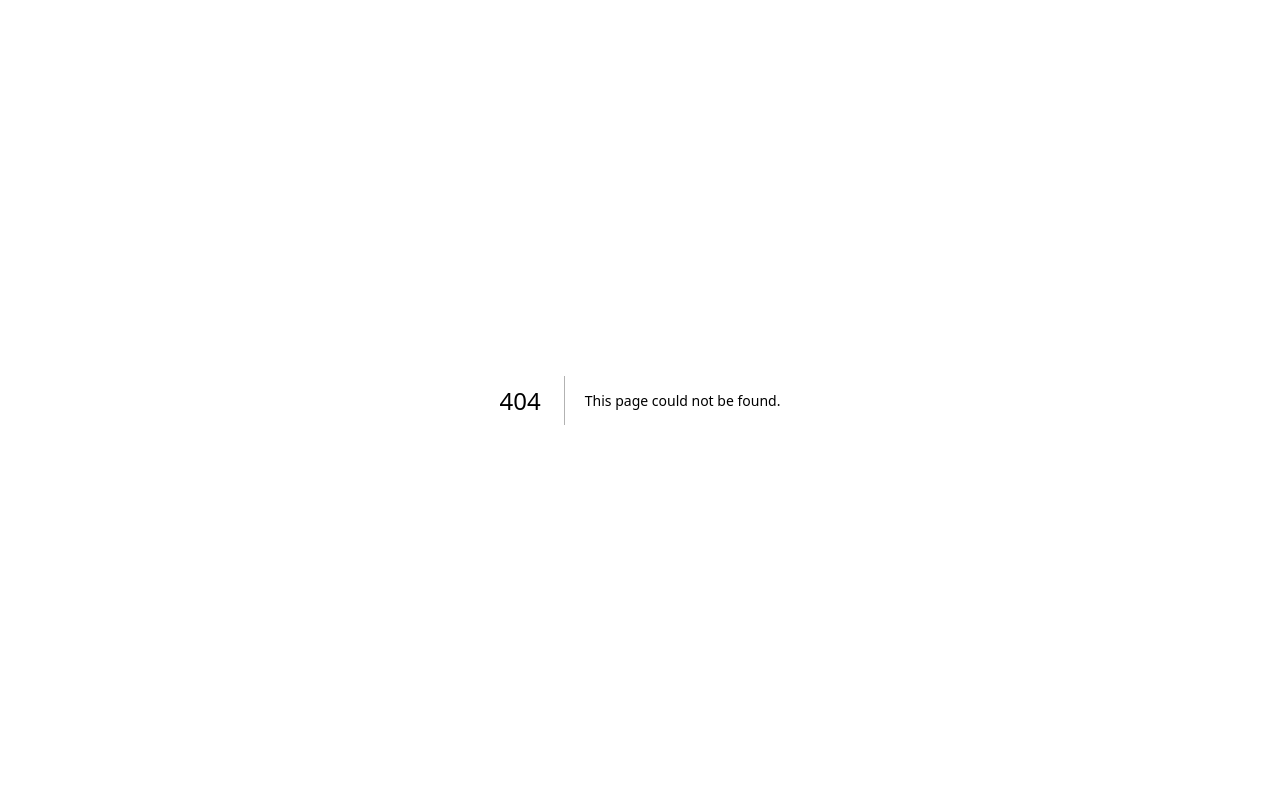
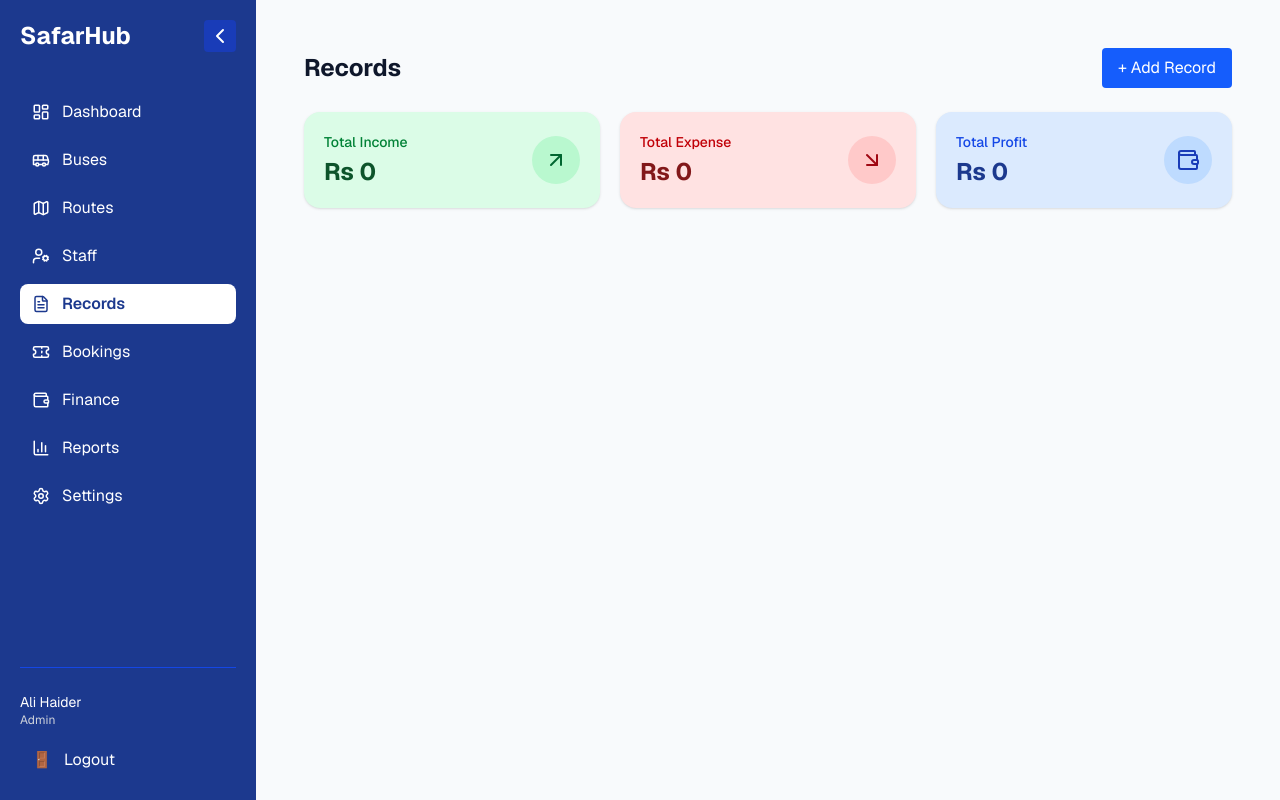
Before and after one commit to AliHaider-295/safarhub-saas, a Next.js app in the folder frontend/: page /dashboard/records in a window 1280 px wide. Before the commit this address had no page. Built offline with nearby package versions, Linux system fonts and the light colour scheme.

Commit message:
Login signup and logout proper flow done

```diff
--- /dev/null
+++ b/frontend/app/(dashboard)/dashboard/records/page.tsx
@@ -0,0 +1,20 @@
+import RecordsCards from "@/components/records/RecordsCards";
+
+export default function RecordsPage() {
+  return (
+    <div className="p-6 space-y-6">
+
+      {/* Header */}
+      <div className="flex justify-between items-center">
+        <h1 className="text-2xl font-bold">Records</h1>
+        <button className="bg-blue-600 text-white px-4 py-2 rounded">
+          + Add Record
+        </button>
+      </div>
+
+      {/* Cards */}
+      <RecordsCards income={0} expense={0} />
+
+    </div>
+  );
+}
--- a/frontend/components/layout/Sidebar.tsx
+++ b/frontend/components/layout/Sidebar.tsx
@@ -2,6 +2,7 @@
 
 import Link from "next/link";
 import { usePathname } from "next/navigation";
+import { logout } from "@/utils/auth";
 import {
   LayoutDashboard,
   Bus,
@@ -14,8 +15,10 @@ import {
   Settings,
   ChevronLeft,
   ChevronRight,
+  FileText
 } from "lucide-react";
 import { useState } from "react";
+import {  } from "lucide-react";
 
 export default function Sidebar() {
   const pathname = usePathname();
@@ -26,7 +29,7 @@ export default function Sidebar() {
     { name: "Buses", href: "/dashboard/buses", icon: Bus },
     { name: "Routes", href: "/dashboard/routes", icon: Map },
     { name: "Staff", href: "/dashboard/staff", icon: UserCog },
-    { name: "Passengers", href: "/dashboard/passengers", icon: Users },
+    { name: "Records", href: "/dashboard/records", icon: FileText },
     { name: "Bookings", href: "/dashboard/bookings", icon: Ticket },
     { name: "Finance", href: "/dashboard/finance", icon: Wallet },
     { name: "Reports", href: "/dashboard/reports", icon: BarChart3 },
@@ -85,9 +88,18 @@ export default function Sidebar() {
   {expanded && (
     <>
       <p className="text-sm">Ali Haider</p>
-            <p className="text-xs text-gray-300">Admin</p>
+      <p className="text-xs text-gray-300 mb-3">Admin</p>
     </>
   )}
+
+  {/* 🔴 Logout Button */}
+  <button
+    onClick={logout}
+    className="flex items-center gap-3 px-3 py-2 rounded-lg hover:bg-red-600 transition w-full"
+  >
+    <span>🚪</span>
+    {expanded && <span>Logout</span>}
+  </button>
 </div>
     </div>
   );
--- /dev/null
+++ b/frontend/components/records/RecordsCards.tsx
@@ -0,0 +1,57 @@
+"use client";
+
+import { ArrowUpRight, ArrowDownRight, Wallet } from "lucide-react";
+
+type Props = {
+  income: number;
+  expense: number;
+};
+
+export default function RecordsCards({ income, expense }: Props) {
+  const profit = income - expense;
+
+  return (
+    <div className="grid grid-cols-1 md:grid-cols-3 gap-5">
+
+      {/* Income Card */}
+      <div className="flex items-center justify-between p-5 rounded-2xl bg-green-100 shadow-sm">
+        <div>
+          <p className="text-sm text-green-700 font-medium">Total Income</p>
+          <h2 className="text-2xl font-bold text-green-900 mt-1">
+            Rs {income.toLocaleString()}
+          </h2>
+        </div>
+        <div className="p-3 bg-green-200 rounded-full">
+          <ArrowUpRight className="text-green-800" />
+        </div>
+      </div>
+
+      {/* Expense Card */}
+      <div className="flex items-center justify-between p-5 rounded-2xl bg-red-100 shadow-sm">
+        <div>
+          <p className="text-sm text-red-700 font-medium">Total Expense</p>
+          <h2 className="text-2xl font-bold text-red-900 mt-1">
+            Rs {expense.toLocaleString()}
+          </h2>
+        </div>
+        <div className="p-3 bg-red-200 rounded-full">
+          <ArrowDownRight className="text-red-800" />
+        </div>
+      </div>
+
+      {/* Profit Card */}
+      <div className="flex items-center justify-between p-5 rounded-2xl bg-blue-100 shadow-sm">
+        <div>
+          <p className="text-sm text-blue-700 font-medium">Total Profit</p>
+          <h2 className="text-2xl font-bold text-blue-900 mt-1">
+            Rs {profit.toLocaleString()}
+          </h2>
+        </div>
+        <div className="p-3 bg-blue-200 rounded-full">
+          <Wallet className="text-blue-800" />
+        </div>
+      </div>
+
+    </div>
+  );
+}
--- a/frontend/utils/auth.ts
+++ b/frontend/utils/auth.ts
@@ -10,3 +10,15 @@ export const getToken = () => {
 export const removeToken = () => {
   localStorage.removeItem("safarhub_token");
 };
+
+// 🔥 ADD THIS
+export const logout = () => {
+  // remove cookie (middleware uses this)
+  document.cookie = "token=; path=/; max-age=0";
+
+  // remove local storage (frontend uses this)
+  removeToken();
+
+  // redirect to login
+  window.location.href = "/login";
+};
```
Also changed, not shown: frontend/components/records/AddRecordModal.tsx (added), frontend/components/records/RecordsTable.tsx (added). Lines whose indentation alone changed are shown as unchanged.
